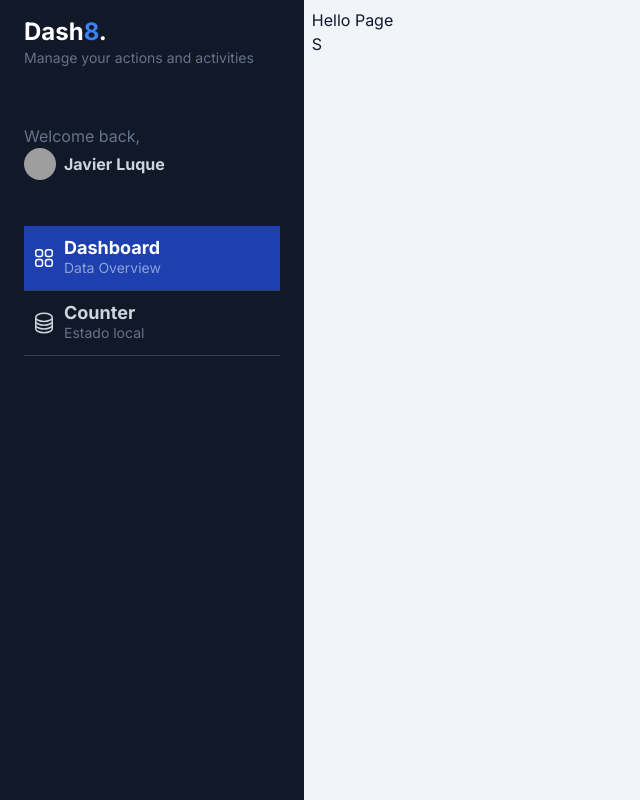
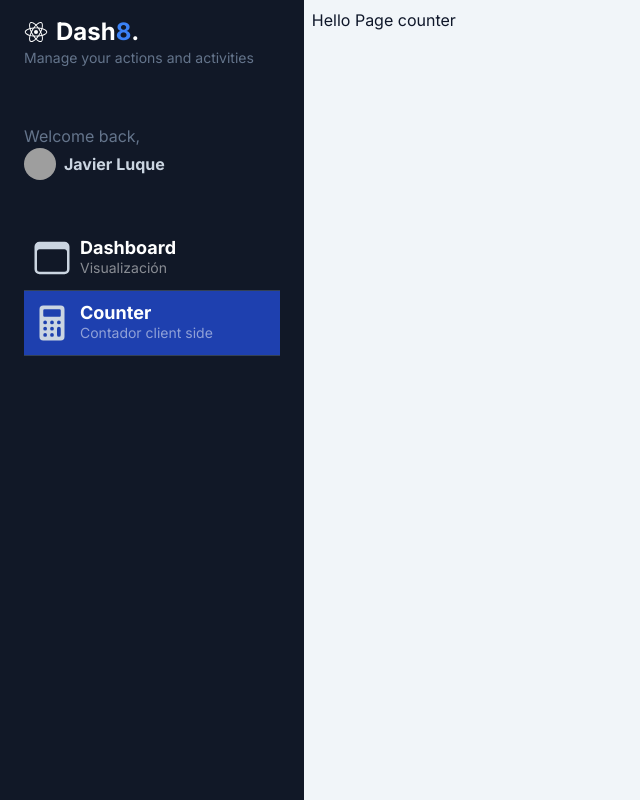
Before and after one commit to jluquer/nextjs-fh, a Next.js app in the folder 02-my-dashboard/: page /dashboard/counter in a window 1280 px wide. Shown: the whole page, without its empty margins (0-640 px from the left). Built offline with nearby package versions, Linux system fonts and the light colour scheme; grey boxes are pictures that could not be loaded.

Commit message:
iconos y ruta activa

```diff
--- a/02-my-dashboard/package.json
+++ b/02-my-dashboard/package.json
@@ -9,9 +9,10 @@
     "lint": "next lint"
   },
   "dependencies": {
+    "next": "14.0.4",
     "react": "^18",
     "react-dom": "^18",
-    "next": "14.0.4"
+    "react-icons": "^4.12.0"
   },
   "devDependencies": {
     "typescript": "^5",
--- a/02-my-dashboard/src/app/components/Sidebar.tsx
+++ b/02-my-dashboard/src/app/components/Sidebar.tsx
@@ -1,4 +1,21 @@
-import Image from "next/image";
+import Image from 'next/image';
+import { IoBrowsersOutline, IoCalculator, IoLogoReact } from 'react-icons/io5';
+import { SidebarMenuItem } from '.';
+
+const menuItems = [
+  {
+    path: '/dashboard/main',
+    icon: <IoBrowsersOutline size={40} />,
+    title: 'Dashboard',
+    subtitle: 'Visualización',
+  },
+  {
+    path: '/dashboard/counter',
+    icon: <IoCalculator size={40} />,
+    title: 'Counter',
+    subtitle: 'Contador client side',
+  },
+];
 
 export function Sidebar() {
   return (
@@ -7,8 +24,10 @@
       className='bg-gray-900 min-h-screen z-10 text-slate-300 w-[400px] left-0 h-screen overflow-y-scroll'
     >
       <div id='logo' className='my-4 px-6'>
-        <h1 className='text-lg md:text-2xl font-bold text-white'>
-          Dash<span className='text-blue-500'>8</span>.
+        <h1 className='flex items-center text-lg md:text-2xl font-bold text-white'>
+          <IoLogoReact className='mr-2' />
+          <span>Dash</span>
+          <span className='text-blue-500'>8</span>.
         </h1>
         <p className='text-slate-500 text-sm'>Manage your actions and activities</p>
       </div>
@@ -28,56 +47,9 @@
         </a>
       </div>
       <div id='nav' className='w-full px-6'>
-        <a
-          href='#'
-          className='w-full px-2 inline-flex space-x-2 items-center border-b border-slate-700 py-3 bg-blue-800 hover:bg-white/5 transition ease-linear duration-150'
-        >
-          <div>
-            <svg
-              xmlns='http://www.w3.org/2000/svg'
-              fill='none'
-              viewBox='0 0 24 24'
-              strokeWidth='1.5'
-              stroke='currentColor'
-              className='w-6 h-6 text-white'
-            >
-              <path
-                strokeLinecap='round'
-                strokeLinejoin='round'
-                d='M3.75 6A2.25 2.25 0 016 3.75h2.25A2.25 2.25 0 0110.5 6v2.25a2.25 2.25 0 01-2.25 2.25H6a2.25 2.25 0 01-2.25-2.25V6zM3.75 15.75A2.25 2.25 0 016 13.5h2.25a2.25 2.25 0 012.25 2.25V18a2.25 2.25 0 01-2.25 2.25H6A2.25 2.25 0 013.75 18v-2.25zM13.5 6a2.25 2.25 0 012.25-2.25H18A2.25 2.25 0 0120.25 6v2.25A2.25 2.25 0 0118 10.5h-2.25a2.25 2.25 0 01-2.25-2.25V6zM13.5 15.75a2.25 2.25 0 012.25-2.25H18a2.25 2.25 0 012.25 2.25V18A2.25 2.25 0 0118 20.25h-2.25A2.25 2.25 0 0113.5 18v-2.25z'
-              />
-            </svg>
-          </div>
-          <div className='flex flex-col'>
-            <span className='text-lg font-bold leading-5 text-white'>Dashboard</span>
-            <span className='text-sm text-white/50 hidden md:block'>Data Overview</span>
-          </div>
-        </a>
-        <a
-          href='#'
-          className='w-full px-2 inline-flex space-x-2 items-center border-b border-slate-700 py-3 hover:bg-white/5 transition ease-linear duration-150'
-        >
-          <div>
-            <svg
-              xmlns='http://www.w3.org/2000/svg'
-              fill='none'
-              viewBox='0 0 24 24'
-              strokeWidth='1.5'
-              stroke='currentColor'
-              className='w-6 h-6'
-            >
-              <path
-                strokeLinecap='round'
-                strokeLinejoin='round'
-                d='M20.25 6.375c0 2.278-3.694 4.125-8.25 4.125S3.75 8.653 3.75 6.375m16.5 0c0-2.278-3.694-4.125-8.25-4.125S3.75 4.097 3.75 6.375m16.5 0v11.25c0 2.278-3.694 4.125-8.25 4.125s-8.25-1.847-8.25-4.125V6.375m16.5 0v3.75m-16.5-3.75v3.75m16.5 0v3.75C20.25 16.153 16.556 18 12 18s-8.25-1.847-8.25-4.125v-3.75m16.5 0c0 2.278-3.694 4.125-8.25 4.125s-8.25-1.847-8.25-4.125'
-              />
-            </svg>
-          </div>
-          <div className='flex flex-col'>
-            <span className='text-lg text-slate-300 font-bold leading-5'>Counter</span>
-            <span className='text-sm text-slate-500 hidden md:block'>Estado local</span>
-          </div>
-        </a>
+        {menuItems.map((item) => (
+          <SidebarMenuItem key={item.path} {...item} />
+        ))}
       </div>
     </div>
   );
--- /dev/null
+++ b/02-my-dashboard/src/app/components/SidebarMenuItem.tsx
@@ -0,0 +1,28 @@
+'use client';
+
+import Link from 'next/link';
+import { usePathname } from 'next/navigation';
+
+interface Props {
+  path: string;
+  icon: JSX.Element;
+  title: string;
+  subtitle: string;
+}
+export function SidebarMenuItem({ path, icon, title, subtitle }: Props) {
+  const currentPath = usePathname();
+  return (
+    <Link
+      href={path}
+      className={`w-full px-2 inline-flex space-x-2 items-center border-b border-slate-700 py-3 ${
+        currentPath === path && 'bg-blue-800'
+      } hover:bg-white/5 transition ease-linear duration-150`}
+    >
+      <div>{icon}</div>
+      <div className='flex flex-col'>
+        <span className='text-lg font-bold leading-5 text-white'>{title}</span>
+        <span className='text-sm text-white/50 hidden md:block'>{subtitle}</span>
+      </div>
+    </Link>
+  );
+}
--- a/02-my-dashboard/src/app/components/index.ts
+++ b/02-my-dashboard/src/app/components/index.ts
@@ -1 +1,2 @@
 export * from './Sidebar';
+export * from './SidebarMenuItem';
--- a/02-my-dashboard/src/app/dashboard/counter/page.tsx
+++ b/02-my-dashboard/src/app/dashboard/counter/page.tsx
@@ -2,7 +2,7 @@
 export default function CounterPage() {
   return (
     <div>
-      <h1>Hello Page</h1>
+      <h1>Hello Page counter</h1>
     </div>
   );
 }
--- a/02-my-dashboard/src/app/dashboard/layout.tsx
+++ b/02-my-dashboard/src/app/dashboard/layout.tsx
@@ -5,7 +5,7 @@
     <div className='bg-slate-100 overflow-y-scroll w-screen h-screen antialiased text-slate-300 selection:bg-blue-600 selection:text-white'>
       <div className='flex'>
         <Sidebar />
-        <div className='p-2 w-full text-slate-900'>{children}S</div>
+        <div className='p-2 w-full text-slate-900'>{children}</div>
       </div>
     </div>
   );
--- /dev/null
+++ b/02-my-dashboard/src/app/dashboard/main/page.tsx
@@ -0,0 +1,8 @@
+
+export default function MainPage() {
+  return (
+    <div>
+      <h1>Hello Page main</h1>
+    </div>
+  );
+}
--- a/02-my-dashboard/src/app/page.tsx
+++ b/02-my-dashboard/src/app/page.tsx
@@ -1,5 +1,5 @@
 import { redirect } from 'next/navigation';
 
 export default function HomePage() {
-  redirect('/dashboard/counter');
+  redirect('/dashboard/main');
 }
```
Also changed, not shown: 1 other file (tests, documents, lock files or other folders).
